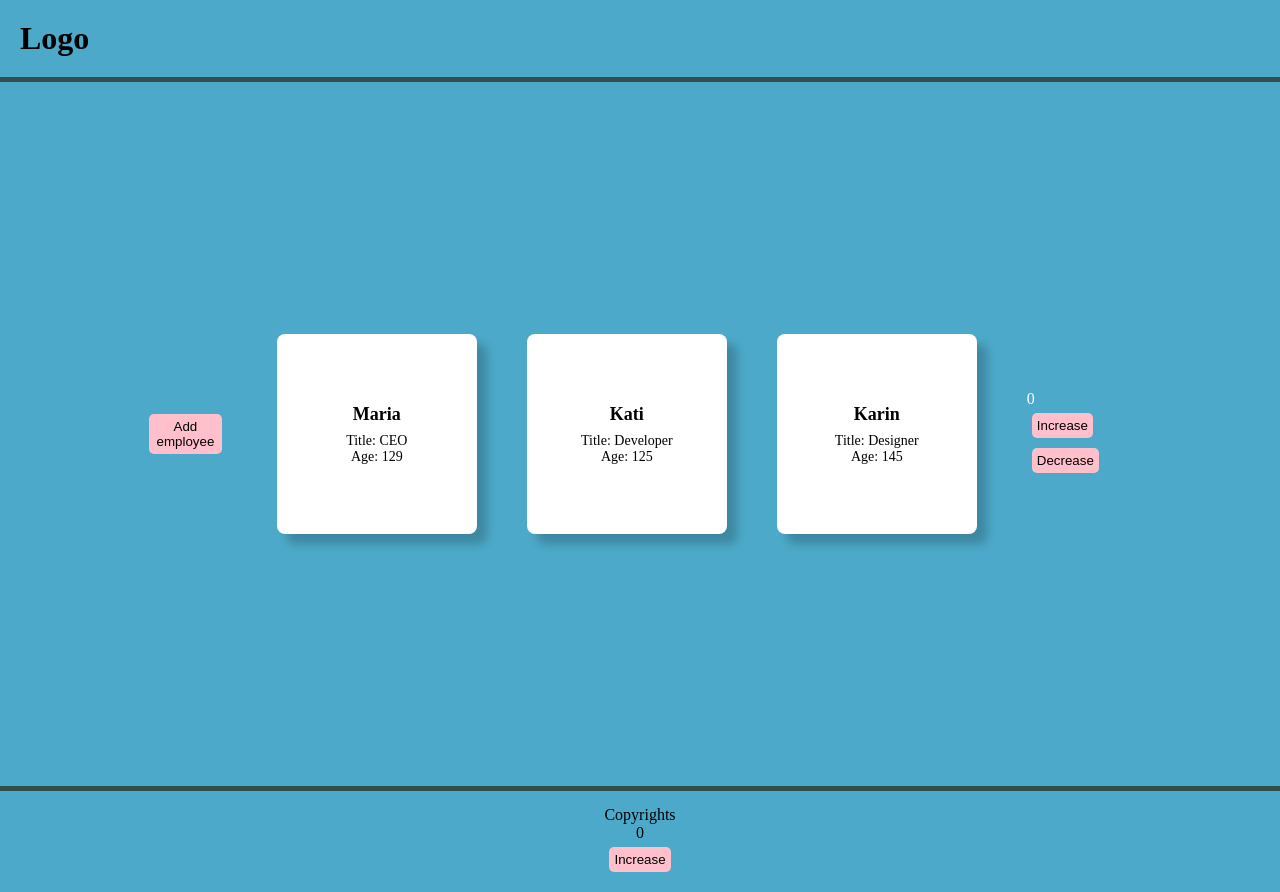
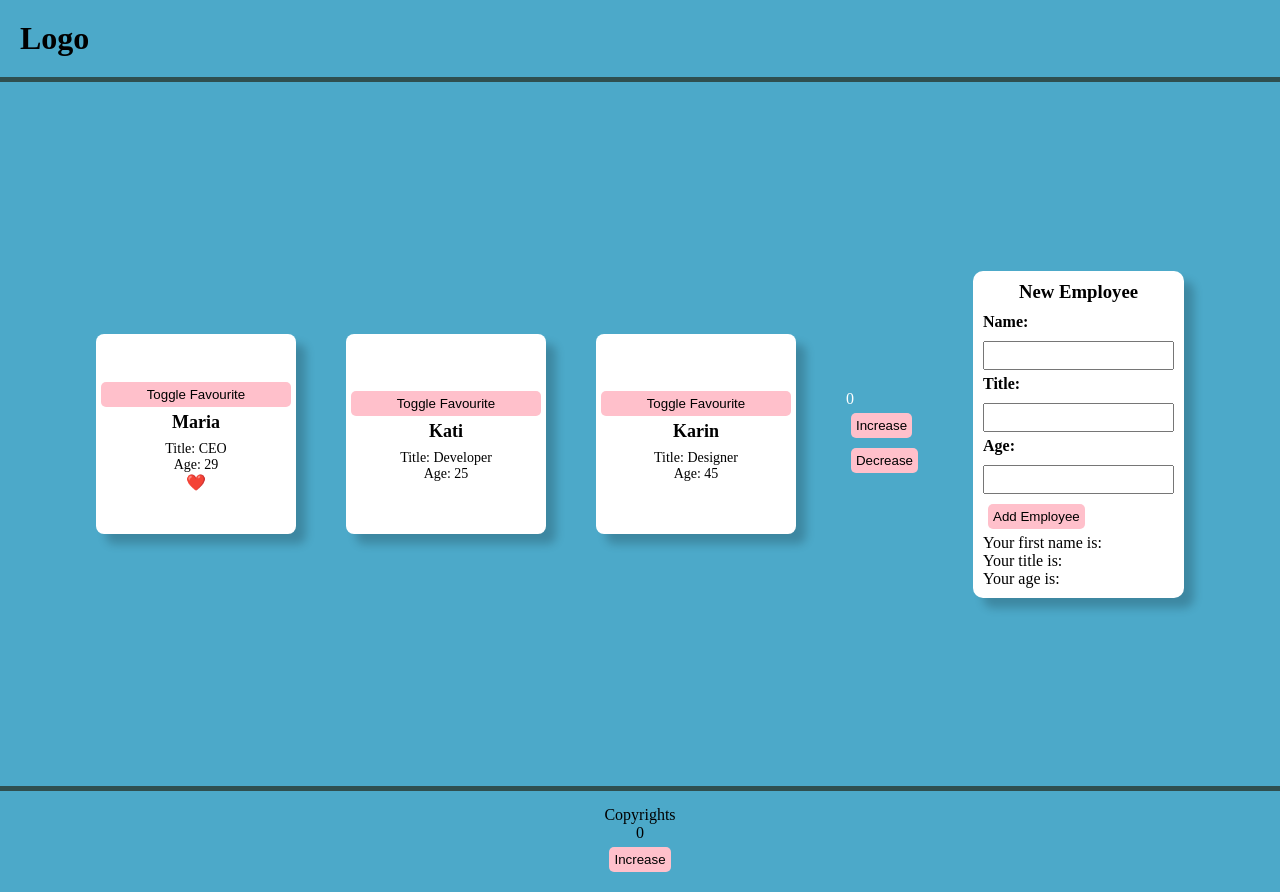
Before and after one commit to bean-123/react-test, a React (Vite) app: page / in a window 1280 px wide. Built offline with nearby package versions, Linux system fonts and the light colour scheme.

Commit message:
Add form and css

```diff
--- a/src/App.jsx
+++ b/src/App.jsx
@@ -6,22 +6,43 @@
 import Footer from "./components/Footer";
 // import useCounter from "./hooks/useCounter";
 import data from "./data";
+import Form from "./components/Form";
 
 function App() {
   // const [ count, setCount ] = useCounter; // Using custom hook
   const [count, setCount] = useState(0);
   const [employees, setEmployees] = useState(data);
+  const [formData, setFormData] = useState({
+    firstName: "",
+    lastName: "",
+    age: "",
+  });
 
   const handleClick = () => {
     setEmployees([
       ...employees,
       {
         id: employees.length + 1,
-        name: "John", // if we have a form we would do it like formData.name.value
-        title: "Developer", // formData.title.value
-        age: 66, // formData.age.value
+        name: formData.name, // if we have a form we would do it like formData.name.value
+        title: formData.title, // formData.title.value
+        age: formData.age, // formData.age.value
+        isFavourite: false,
       },
     ]);
+  };
+
+  const toggleFavourite = (id) => {
+    const updatedEmployees = employees.map((employee) => {
+      if (employee.id && employee.isFavourite === undefined) {
+        return { ...employee, isFavourite: false };
+      } else if (employee.id === id) {
+        return { ...employee, isFavourite: !employee.isFavourite };
+      } else {
+        return employee;
+      }
+    });
+
+    setEmployees(updatedEmployees);
   };
 
   return (
@@ -29,7 +50,6 @@
       <div>
         <Header />
         <div className="container">
-          <button onClick={handleClick}>Add employee</button>
           {employees.map((employee) => {
             console.log(employee); //if you want to do console.log or any edits the data you need to put this all in {}
             let age = employee.age;
@@ -38,13 +58,22 @@
             return (
               <Card
                 key={employee.id}
-                name={employee.name}
-                title={employee.title}
-                age={age}
+                // id={employee.id}
+                // name={employee.name}
+                // title={employee.title}
+                // age={age}
+                // isFavourite={employee.isFavourite}
+                {...employee} // you can use this bc u deconstructed it in Card
+                toggleFavourite={toggleFavourite}
               />
             );
           })}
           <Counter count={count} setCount={setCount} />
+          <Form
+            formData={formData}
+            setFormData={setFormData}
+            handleClick={handleClick}
+          />
         </div>
         <Footer count={count} setCount={setCount} />
       </div>
--- a/src/components/Card.jsx
+++ b/src/components/Card.jsx
@@ -1,11 +1,14 @@
 import styles from "./Card.module.css";
 
-const Card = (props) => {
+const Card = ({ name, title, age, isFavourite, toggleFavourite, id }) => {
+  // if you deconstruct them here, you can just put {...employee} in app
   return (
     <div className={styles.card}>
-      <h2 className={styles.name}>{props.name}</h2>
-      <p className={styles.title}>Title: {props.title} </p>
-      <p className={styles.age}>Age: {props.age}</p>
+      <button onClick={() => toggleFavourite(id)}>Toggle Favourite</button>
+      <h2 className={styles.name}>{name}</h2>
+      <p className={styles.title}>Title: {title} </p>
+      <p className={styles.age}>Age: {age}</p>
+      <div className={styles.favourite}>{isFavourite && <span>❤️</span>}</div>
     </div>
   );
 };
--- /dev/null
+++ b/src/components/Form.jsx
@@ -0,0 +1,56 @@
+import styles from "./Form.module.css";
+
+function Form({ formData, setFormData, handleClick }) {
+  //   const [formData, setFormData] = useState({
+  //     name: "",
+  //     title: "",
+  //     age: "",
+  //   }); // REFACTORING THIS^ AND MOVING IT TO APP.JSX
+
+  const handleChange = (e) => {
+    setFormData((prevState) => {
+      return { ...prevState, [e.target.name]: e.target.value }; // ...formData to ...prevState (it takes previous data)
+    });
+  };
+
+  const handleSubmit = (e) => {
+    e.preventDefault();
+    handleClick();
+    setFormData({ age: "", name: "", title: "" }); // this wont erase the data in the form after u submit (maybe remove?)
+  };
+
+  return (
+    <div className={styles.formContainer}>
+      <h3>New Employee</h3>
+      <form onSubmit={handleSubmit}>
+        <label htmlFor="name">Name:</label>
+        <input
+          id="name"
+          name="name"
+          value={formData.name}
+          onChange={handleChange}
+        />
+        <label htmlFor="title">Title:</label>
+        <input
+          id="title"
+          name="title"
+          value={formData.title}
+          onChange={handleChange}
+        />
+        <label htmlFor="age">Age:</label>
+        <input
+          id="age"
+          name="age"
+          value={formData.age}
+          onChange={handleChange}
+        />
+        <button type="submit">Add Employee</button>{" "}
+        {/* You could use just a button w/o a submit type, <button type="button" onClick={hadleClick}>Add employee</button> */}
+      </form>
+      <p>Your first name is: {formData.name}</p>
+      <p>Your title is: {formData.title}</p>
+      <p>Your age is: {formData.age}</p>
+    </div>
+  );
+}
+export default Form;
--- /dev/null
+++ b/src/components/Form.module.css
@@ -0,0 +1,22 @@
+.formContainer {
+  background-color: white;
+  border-radius: 10px;
+  padding: 10px;
+  min-height: 200px;
+  max-width: 220px;
+  box-shadow: 10px 10px 10px rgba(0, 0, 0, 0.2);
+}
+
+h3 {
+  margin-bottom: 10px;
+  text-align: center;
+}
+
+input {
+  padding: 5px;
+  margin: 10px 0 5px 0;
+}
+
+label {
+  font-weight: bold;
+}
--- a/src/data.js
+++ b/src/data.js
@@ -4,12 +4,14 @@
     name: "Maria",
     title: "CEO",
     age: 29,
+    isFavourite: true,
   },
   {
     id: 2,
     name: "Kati",
     title: "Developer",
     age: 25,
+    isFavourite: false,
   },
   {
     id: 3,
```
